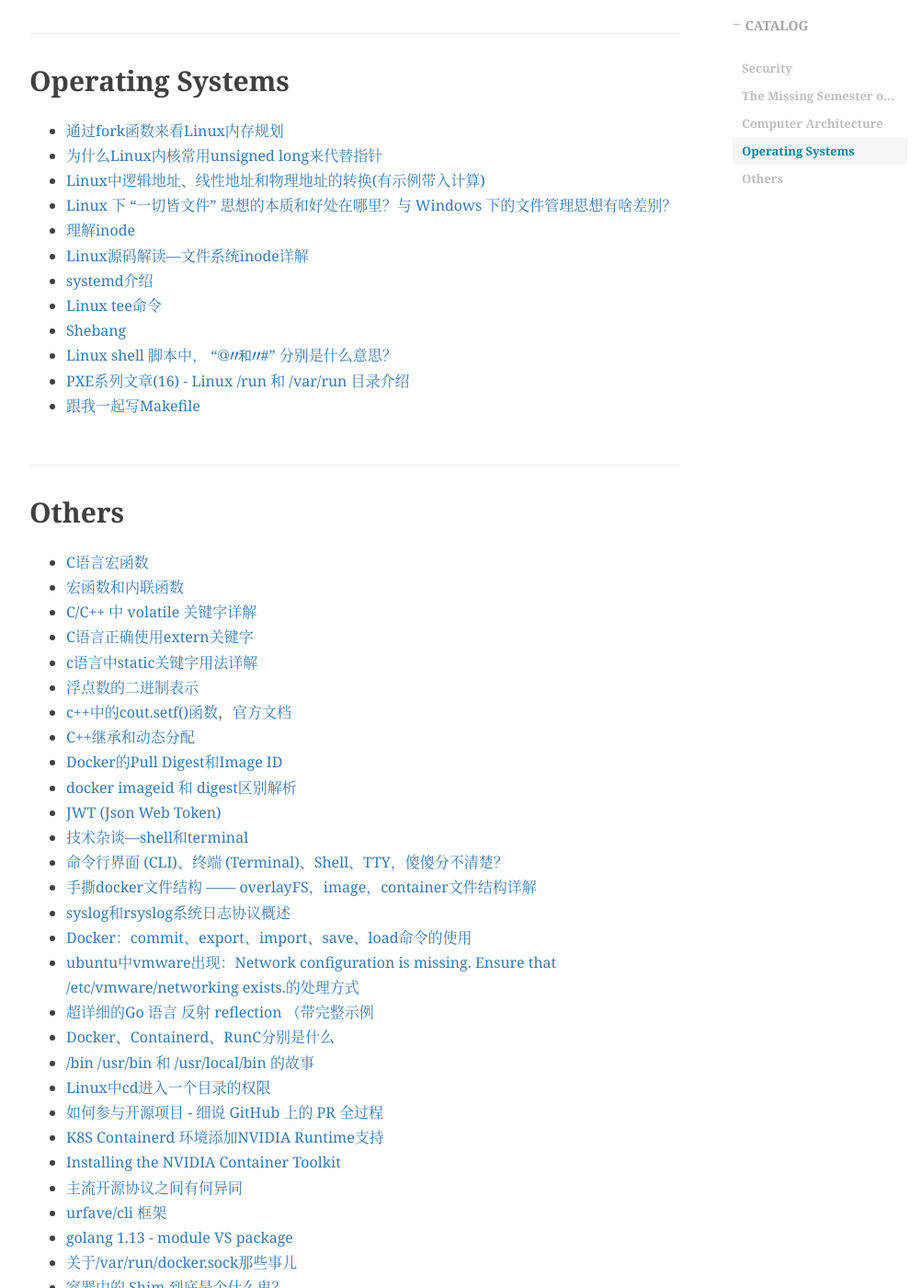
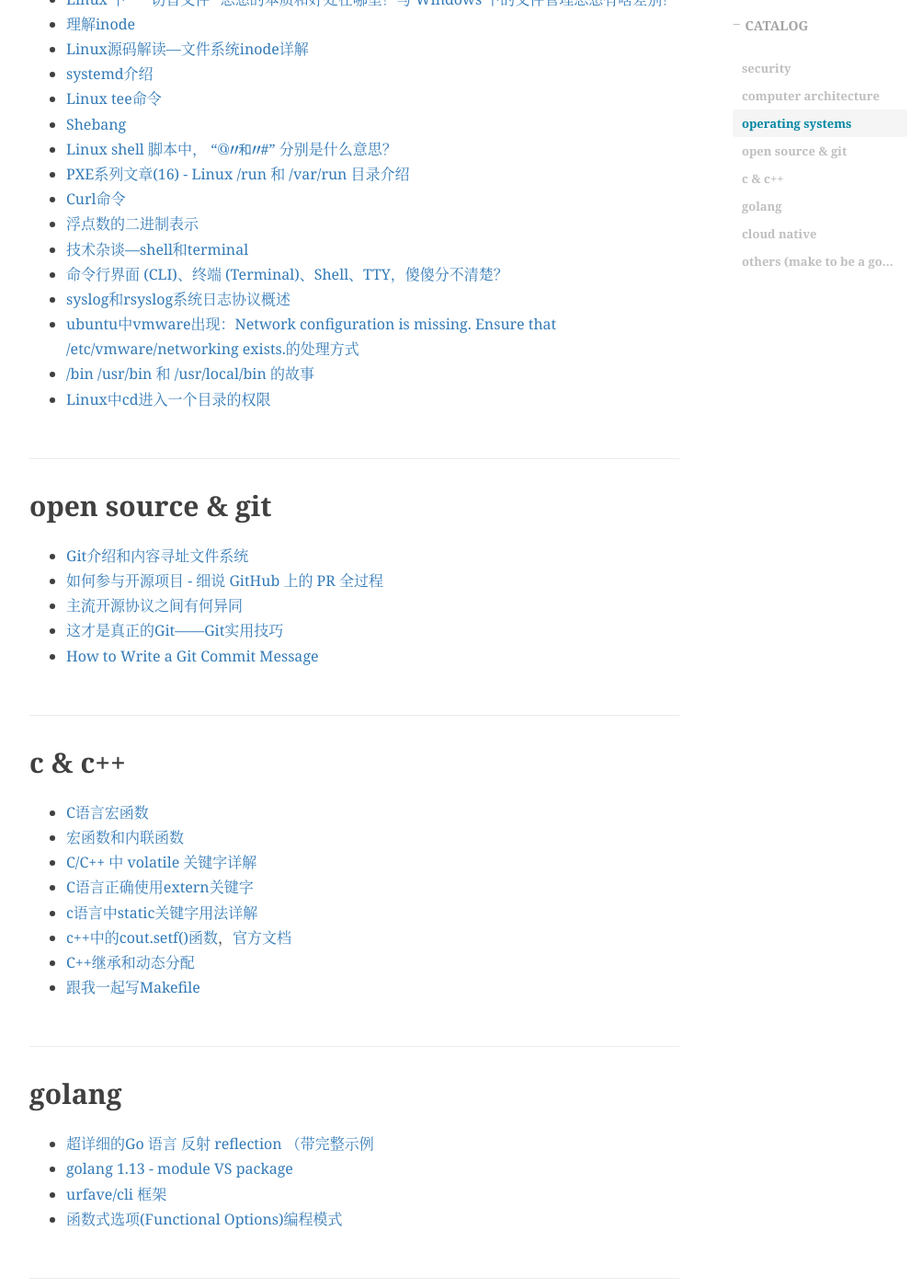
Before and after one commit to peng-yq/peng-yq.github.io, a Jekyll site: the page built from _posts/2100-10-04-good-blog-collection.md, in a window 1280 px wide and 1400 px high, scrolled down 1179 px. Shown: the whole window at 92% size, without its empty margins (233-1236 px from the left). Built offline with Jekyll 4.4.1, drawn with Linux system fonts in a browser that asks for light colours; nearby versions of some CDN libraries; formulas are drawn with MathJax 3; comment, search, counter and statistics services are not loaded; some of the changed text lies outside the part shown.

Commit message:
refactor: refactor blog-collection.md

```diff
--- a/_posts/2022-10-04-good-blog-collection.md
+++ b/_posts/2100-10-04-good-blog-collection.md
@@ -10,19 +10,14 @@ tags:
   - 剪藏
 ---
 本篇博客旨在记录平时阅读到一些有用的网站、博客和文章，长期更新。
-## Security
+## security
 - [Google has broken SHA-1 in practice.](https://shattered.io/)
 
-## The Missing Semester of Your CS Education
-- [The Missing Semester中译](https://missing-semester-cn.github.io/)
-- [Git介绍和内容寻址文件系统](https://linianhui.github.io/git/)
-- [Curl命令](https://www.ruanyifeng.com/blog/2019/09/curl-reference.html)
-
-## Computer Architecture
+## computer architecture
 
 - [CPU三级Cache](https://zhuanlan.zhihu.com/p/461548456)
 
-## Operating Systems
+## operating systems
 
 - [通过fork函数来看Linux内存规划](https://blog.csdn.net/lingshengxueyuan/article/details/125007995)
 - [为什么Linux内核常用unsigned long来代替指针](https://blog.csdn.net/Rong_Toa/article/details/109693379)
@@ -35,39 +30,53 @@ tags:
 - [Shebang](https://zh.wikipedia.org/wiki/Shebang)
 - [Linux shell 脚本中， "\$@"和"\$#" 分别是什么意思？](https://blog.csdn.net/qiezikuaichuan/article/details/80014298)
 - [PXE系列文章(16) - Linux /run 和 /var/run 目录介绍](http://www.linuxcoming.com/blog/2019/07/22/linux_run_directory.html)
-- [跟我一起写Makefile](https://seisman.github.io/how-to-write-makefile/index.html)
+- [Curl命令](https://www.ruanyifeng.com/blog/2019/09/curl-reference.html)
+- [浮点数的二进制表示](https://www.ruanyifeng.com/blog/2010/06/ieee_floating-point_representation.html)
+- [技术杂谈—shell和terminal](https://www.bilibili.com/video/BV16A411675V/?spm_id_from=333.999.0.0&vd_source=1eef42fa21ab7c4e759ac52299a8dfb1)
+- [命令行界面 (CLI)、终端 (Terminal)、Shell、TTY，傻傻分不清楚？](https://segmentfault.com/a/1190000016129862)
+- [syslog和rsyslog系统日志协议概述](https://eisenhao.cn:8443/2021/08/07/syslogProtocolAndRsyslog/)
+- [ubuntu中vmware出现：Network configuration is missing. Ensure that /etc/vmware/networking exists.的处理方式](https://blog.csdn.net/u010629326/article/details/50621192)
+- [/bin /usr/bin 和 /usr/local/bin 的故事](https://www.kawabangga.com/posts/3777)
+- [Linux中cd进入一个目录的权限](https://blog.csdn.net/prefect_boy/article/details/65939347)
 
-## Others
+## open source & git
+
+- [Git介绍和内容寻址文件系统](https://linianhui.github.io/git/)
+- [如何参与开源项目 - 细说 GitHub 上的 PR 全过程](https://www.cnblogs.com/daniel-hutao/p/open-a-pr-in-github.html)
+- [主流开源协议之间有何异同](https://www.zhihu.com/question/19568896/answer/20907890)
+- [这才是真正的Git——Git实用技巧](https://zhuanlan.zhihu.com/p/192961725)
+- [How to Write a Git Commit Message](https://cbea.ms/git-commit/)
+
+## c & c++
 
 - [C语言宏函数](https://blog.csdn.net/li1829146612/article/details/123319184?utm_medium=distribute.pc_relevant.none-task-blog-2~default~baidujs_baidulandingword~default-0-123319184-blog-77089651.pc_relevant_recovery_v2&spm=1001.2101.3001.4242.1&utm_relevant_index=3)
 - [宏函数和内联函数](https://blog.csdn.net/u012611878/article/details/78996349)
 - [C/C++ 中 volatile 关键字详解](https://www.runoob.com/w3cnote/c-volatile-keyword.html)
 - [C语言正确使用extern关键字](https://blog.csdn.net/xingjiarong/article/details/47656339)
 - [c语言中static关键字用法详解](https://blog.csdn.net/guotianqing/article/details/79828100)
-- [浮点数的二进制表示](https://www.ruanyifeng.com/blog/2010/06/ieee_floating-point_representation.html)
 - [c++中的cout.setf()函数](https://blog.csdn.net/baishuiniyaonulia/article/details/79144033)，[官方文档](https://cplusplus.com/reference/ios/ios_base/fmtflags/)
 - [C++继承和动态分配](https://blog.csdn.net/qq_36607894/article/details/105116525)
+- [跟我一起写Makefile](https://seisman.github.io/how-to-write-makefile/index.html)
+
+## golang
+
+- [超详细的Go 语言 反射 reflection （带完整示例](https://www.jiyik.com/tm/xwzj/prolan_737.html)
+- [golang 1.13 - module VS package](https://jaycechant.info/2020/golang-1-13-module-VS-package/)
+- [urfave/cli 框架](https://jaycechant.info/2020/golang-in-action-day-8/)
+- [函数式选项(Functional Options)编程模式](https://zhuanlan.zhihu.com/p/436468481)
+
+## cloud native
+
 - [Docker的Pull Digest和Image ID](https://developer.aliyun.com/article/57752)
 - [docker imageid 和 digest区别解析](https://www.jb51.net/server/287971i6f.htm)
-- [JWT (Json Web Token)](https://jwt.io/introduction)
-- [技术杂谈—shell和terminal](https://www.bilibili.com/video/BV16A411675V/?spm_id_from=333.999.0.0&vd_source=1eef42fa21ab7c4e759ac52299a8dfb1)
-- [命令行界面 (CLI)、终端 (Terminal)、Shell、TTY，傻傻分不清楚？](https://segmentfault.com/a/1190000016129862)
 - [手撕docker文件结构 —— overlayFS，image，container文件结构详解](https://zhuanlan.zhihu.com/p/374924046)
-- [syslog和rsyslog系统日志协议概述](https://eisenhao.cn:8443/2021/08/07/syslogProtocolAndRsyslog/)
 - [Docker：commit、export、import、save、load命令的使用](https://blog.51cto.com/u_15127688/4370361)
-- [ubuntu中vmware出现：Network configuration is missing. Ensure that /etc/vmware/networking exists.的处理方式](https://blog.csdn.net/u010629326/article/details/50621192)
-- [超详细的Go 语言 反射 reflection （带完整示例](https://www.jiyik.com/tm/xwzj/prolan_737.html)
 - [Docker、Containerd、RunC分别是什么](https://developer.aliyun.com/article/943302)
-- [/bin /usr/bin 和 /usr/local/bin 的故事](https://www.kawabangga.com/posts/3777)
-- [Linux中cd进入一个目录的权限](https://blog.csdn.net/prefect_boy/article/details/65939347)
-- [如何参与开源项目 - 细说 GitHub 上的 PR 全过程](https://www.cnblogs.com/daniel-hutao/p/open-a-pr-in-github.html)
-- [K8S Containerd 环境添加NVIDIA Runtime支持](https://juejin.cn/post/7202877900240339000)
-- [Installing the NVIDIA Container Toolkit](https://docs.nvidia.com/datacenter/cloud-native/container-toolkit/latest/install-guide.html#prerequisites)
-- [主流开源协议之间有何异同](https://www.zhihu.com/question/19568896/answer/20907890)
-- [urfave/cli 框架](https://jaycechant.info/2020/golang-in-action-day-8/)
-- [golang 1.13 - module VS package](https://jaycechant.info/2020/golang-1-13-module-VS-package/)
 - [关于/var/run/docker.sock那些事儿](https://blog.csdn.net/qq_42997214/article/details/122990008)
 - [容器中的 Shim 到底是个什么鬼？](https://cloud.tencent.com/developer/article/1948155)
 - [Containerd深度剖析-runtime篇](https://cloud.tencent.com/developer/article/2154031)
-- [函数式选项(Functional Options)编程模式](https://zhuanlan.zhihu.com/p/436468481)
-- [这才是真正的Git——Git实用技巧](https://zhuanlan.zhihu.com/p/192961725)
+
+## others (make to be a good programer)
+
+- [JWT (Json Web Token)](https://jwt.io/introduction)
+- [RFC-2119 (words descriptive requirements in the specification)](https://www.rfc-editor.org/rfc/rfc2119.html)
```
